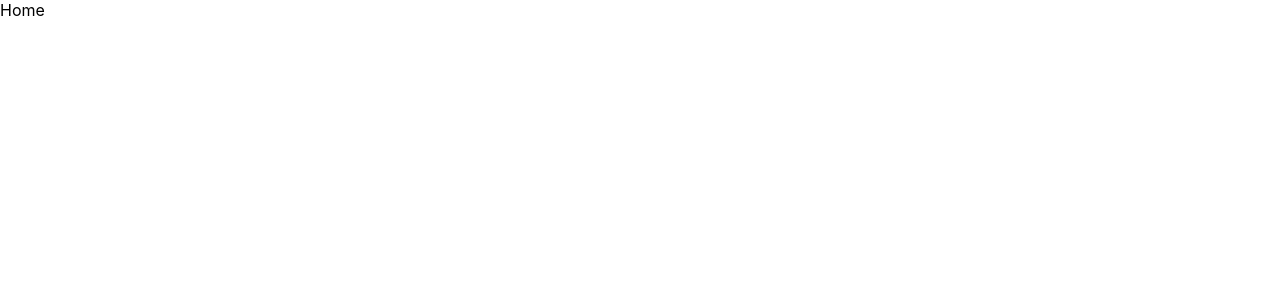
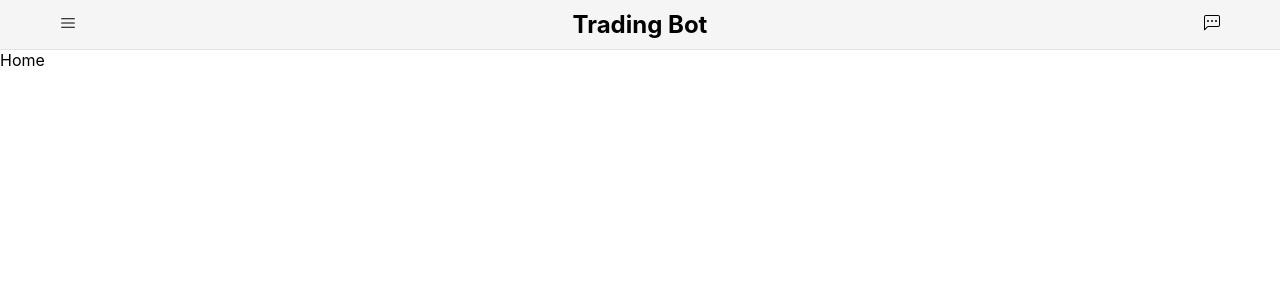
Before and after one commit to Art1us/trading_bot_front, a React (Create React App) app: page / in a window 1280 px wide. Shown: the top 300 px of the page. Built offline with nearby package versions, Linux system fonts and the light colour scheme.

Commit message:
created header

```diff
--- a/package.json
+++ b/package.json
@@ -8,6 +8,7 @@
     "@testing-library/user-event": "^13.5.0",
     "react": "^18.2.0",
     "react-dom": "^18.2.0",
+    "react-icons": "^4.7.1",
     "react-router-dom": "^6.5.0",
     "react-scripts": "5.0.1",
     "web-vitals": "^2.1.4"
--- a/src/App.js
+++ b/src/App.js
@@ -5,6 +5,7 @@ import { BrowserRouter, Routes, Route, Link } from "react-router-dom";
 function App() {
   return (
     <BrowserRouter>
+    <Header/>
       <Routes>
         <Route path="/" element={<>Home</>} />
         <Route path="/login" element={<>Auth</>} />
--- a/src/components/Header/Header.css
+++ b/src/components/Header/Header.css
@@ -1,3 +1,19 @@
 .header{
-    color:blue;
+    width: 100vw;
+    border-bottom: 1px solid rgb(228, 228, 228);
+    background-color: whitesmoke;
 }
+
+.header__container{
+    width:100%;
+    max-width: 1200px;
+    margin:0 auto;
+    display: flex;
+    justify-content: space-between;
+    align-items: center;
+    padding:10px 20px;
+}
+
+.header__burger, .header__help{
+    cursor: pointer;
+}
--- a/src/components/Header/Header.js
+++ b/src/components/Header/Header.js
@@ -1,8 +1,19 @@
 import React from "react";
-import './Header.css'
+import "./Header.css";
+
+import {BsChatLeftDots} from 'react-icons/bs'
+import {RxHamburgerMenu} from 'react-icons/rx'
 
 function Header() {
-  return <header className="header">Header</header>;
+  return (
+    <header className="header">
+      <div className="header__container">
+        <div className="header__burger"><RxHamburgerMenu/></div>
+        <h2>Trading Bot</h2>
+        <div className="header__help"><BsChatLeftDots/></div>
+      </div>
+    </header>
+  );
 }
 
 export default Header;
--- a/src/index.css
+++ b/src/index.css
@@ -1,3 +1,9 @@
+*{
+  margin:0;
+  padding:0;
+  box-sizing: border-box;
+}
+
 body {
   margin: 0;
   font-family: -apple-system, BlinkMacSystemFont, 'Segoe UI', 'Roboto', 'Oxygen',
```
Also changed, not shown: 1 other file (tests, documents, lock files or other folders).
